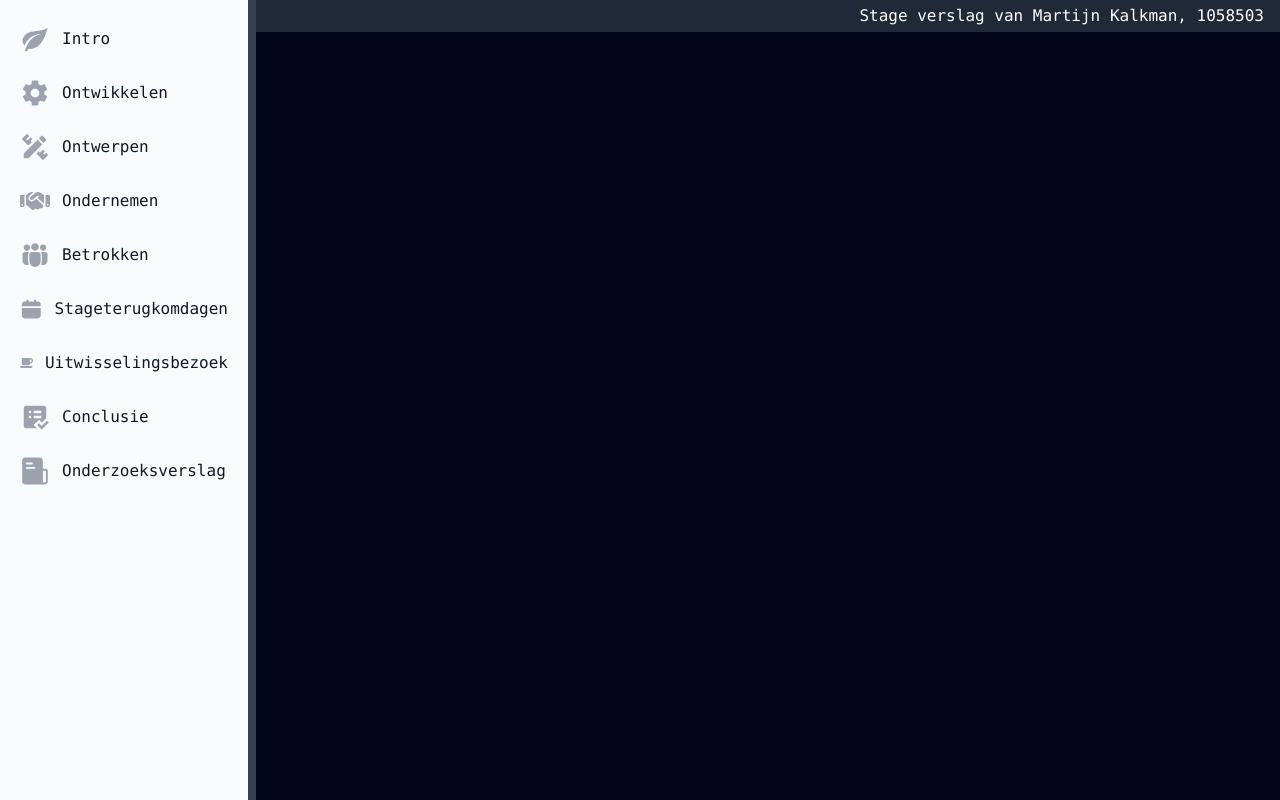
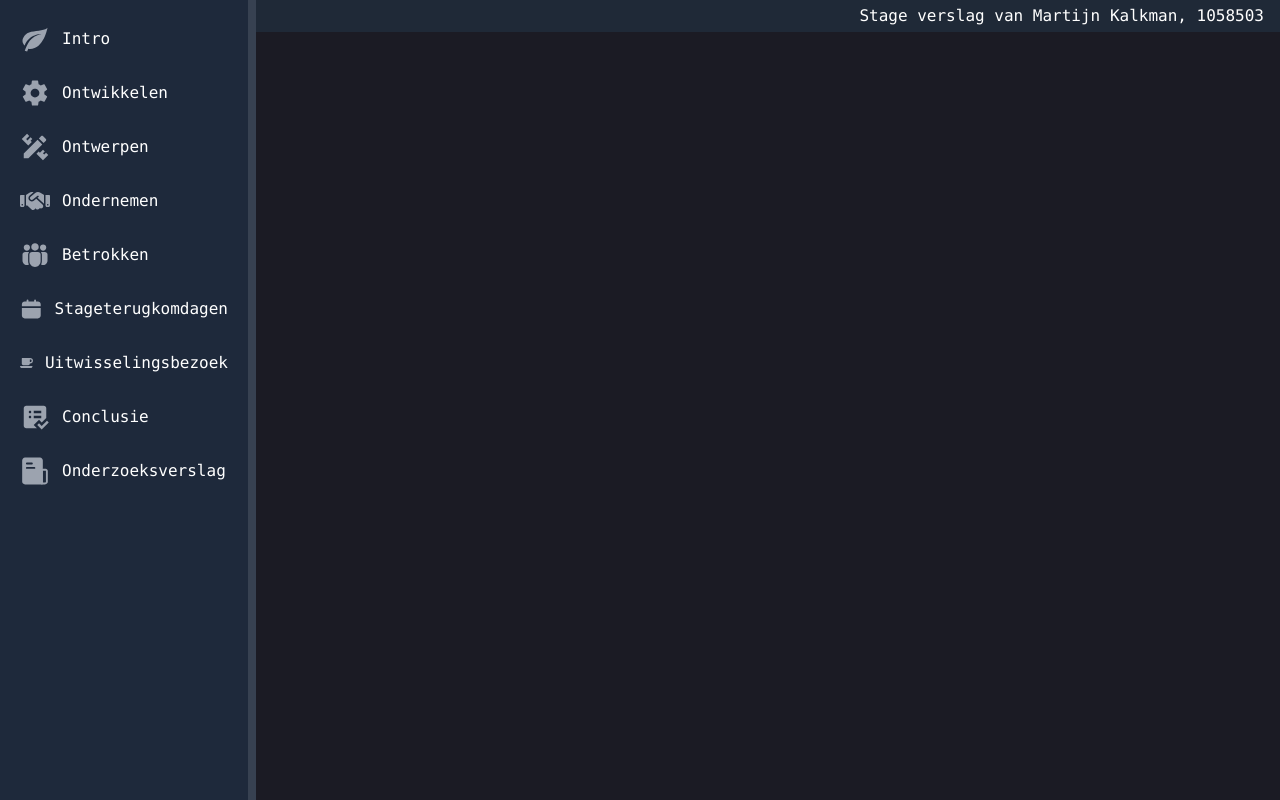
Before and after one commit to Martijn-Kalkman/stage, a Nuxt app: page /components/navbar in a window 1280 px wide. Built offline with nearby package versions, Linux system fonts and the light colour scheme.

Commit message:
removed code that did nothing

```diff
--- a/pages/components/block.vue
+++ /dev/null
@@ -1,35 +0,0 @@
-<template>
-  <NuxtLink
-    :to="nuxtlink"
-    :class="[
-      'lg:w-3/12 w-full hidden lg:block text-white text-center p-4 lg:mx-8 lg:-mt-20 rounded-2xl h-52',
-      active ? 'bg-gray-500' : 'bg-[#72A97B]',
-    ]"
-  >
-    <h4 class="text-4xl font-bold">{{ title }}</h4>
-    <div class="flex mt-8 justify-center h-full">
-      <Icon class="w-20 h-20" :name="icon" />
-    </div>
-  </NuxtLink>
-</template>
-
-<script setup>
-const props = defineProps({
-  title: {
-    type: String,
-    required: true,
-  },
-  icon: {
-    type: String,
-    required: true,
-  },
-  active: {
-    type: Boolean,
-    default: false,
-  },
-  nuxtlink: {
-    type: String,
-    required: false,
-  },
-});
-</script>
--- a/pages/components/blocks/introblocks.vue
+++ /dev/null
@@ -1,30 +0,0 @@
-<template>
-  <div
-    class="flex items-center justify-center px-4 py-8 bg-[#FDFBD4] text-black font-bold text-4xl font-bold text-center rounded-2xl"
-  >
-    <div>
-      <!-- Display the text -->
-      <p>{{ text }}</p>
-
-      <!-- Display the icon if provided -->
-      <div v-if="icon" class="mt-2">
-        <img :src="icon" alt="icon" class="w-16 mx-auto" />
-      </div>
-    </div>
-  </div>
-</template>
-
-<script>
-export default {
-  props: {
-    text: {
-      type: String,
-      required: true,
-    },
-    icon: {
-      type: String,
-      required: false,
-    },
-  },
-};
-</script>
--- a/pages/components/largeBlock.vue
+++ /dev/null
@@ -1,16 +0,0 @@
-<template>
-  <div :class="alignEnd ? 'flex justify-end' : 'flex justify-start'">
-    <div
-      class="bg-[#343434] shadow-lg shadow-black shadow-b-2xl shadow-r-2xl my-10 h-[30rem] rounded-2xl w-9/12 flex items-center"
-    ></div>
-  </div>
-</template>
-
-<script setup>
-const props = defineProps({
-  alignEnd: {
-    type: Boolean,
-    default: true,
-  },
-});
-</script>
--- a/pages/components/navbar.vue
+++ b/pages/components/navbar.vue
@@ -6,7 +6,7 @@
       data-drawer-toggle="default-sidebar"
       aria-controls="default-sidebar"
       type="button"
-      class="inline-flex items-center p-2 mt-2 ms-3 text-sm text-gray-500 rounded-lg sm:hidden hover:bg-gray-100 focus:outline-none focus:ring-2 focus:ring-gray-200 dark:text-gray-400 dark:hover:bg-gray-700 dark:focus:ring-gray-600"
+      class="inline-flex items-center p-2 mt-2 ms-3 text-sm text-white rounded-lg sm:hidden focus:outline-none focus:ring-2  hover:bg-gray-700 focus:ring-gray-600"
       @click="toggleSidebar"
     >
       <span class="sr-only">Open sidebar</span>
@@ -36,7 +36,7 @@
       aria-label="Sidebar"
     >
       <div
-        class="h-full px-3 py-4 overflow-y-auto bg-gray-50 dark:bg-gray-800 relative"
+        class="h-full px-3 py-4 overflow-y-auto bg-slate-800 relative"
       >
         <!-- Close button in the top left corner of the mobile sidebar, shown only on mobile -->
         <button
@@ -65,7 +65,7 @@
           <li>
             <NuxtLink
               to="/"
-              class="flex items-center p-2 text-gray-900 rounded-lg dark:text-white hover:bg-gray-100 dark:hover:bg-gray-700 group"
+              class="flex items-center p-2 text-white rounded-lg hover:bg-gray-700 group"
             >
               <svg
                 width="30"
@@ -86,7 +86,7 @@
           <li>
             <NuxtLink
               to="/ontwikkelen"
-              class="flex items-center p-2 text-gray-900 rounded-lg dark:text-white hover:bg-gray-100 dark:hover:bg-gray-700 group"
+              class="flex items-center p-2 text-white rounded-lg hover:bg-gray-700 group"
             >
               <svg
                 width="30"
@@ -107,7 +107,7 @@
           <li>
             <NuxtLink
               to="/ontwerpen"
-              class="flex items-center p-2 text-gray-900 rounded-lg dark:text-white hover:bg-gray-100 dark:hover:bg-gray-700 group"
+              class="flex items-center p-2 text-white rounded-lg hover:bg-gray-700 group"
             >
               <svg
                 width="30"
@@ -128,7 +128,7 @@
           <li>
             <NuxtLink
               to="ondernemen"
-              class="flex items-center p-2 text-gray-900 rounded-lg dark:text-white hover:bg-gray-100 dark:hover:bg-gray-700 group"
+              class="flex items-center p-2 text-white rounded-lg hover:bg-gray-100 hover:bg-gray-700 group"
             >
               <svg
                 width="30"
@@ -149,7 +149,7 @@
           <li>
             <NuxtLink
               to="/betrokken"
-              class="flex items-center p-2 text-gray-900 rounded-lg dark:text-white hover:bg-gray-100 dark:hover:bg-gray-700 group"
+              class="flex items-center p-2 text-white rounded-lg hover:bg-gray-700 group"
             >
               <svg
                 width="30"
@@ -170,7 +170,7 @@
           <li>
             <NuxtLink
               to="/stageterugkomdagen"
-              class="flex items-center p-2 text-gray-900 rounded-lg dark:text-white hover:bg-gray-100 dark:hover:bg-gray-700 group"
+              class="flex items-center p-2 rounded-lg text-white hover:bg-gray-700 group"
             >
               <svg
                 width="30"
@@ -191,7 +191,7 @@
           <li>
             <NuxtLink
               to="/uitwisselingsbezoek"
-              class="flex items-center p-2 text-gray-900 rounded-lg dark:text-white hover:bg-gray-100 dark:hover:bg-gray-700 group"
+              class="flex items-center p-2 text-white rounded-lgtext-white hover:bg-gray-700 group"
             >
               <svg
                 width="30"
@@ -219,7 +219,7 @@
           <li>
             <NuxtLink
               to="/conclusie"
-              class="flex items-center p-2 text-gray-900 rounded-lg dark:text-white hover:bg-gray-100 dark:hover:bg-gray-700 group"
+              class="flex items-center p-2  rounded-lg text-white hover:bg-gray-700  group"
             >
               <svg
                 width="30"
@@ -240,7 +240,7 @@
           <li>
             <NuxtLink
               to="/onderzoeksverslag"
-              class="flex items-center p-2 text-gray-900 rounded-lg dark:text-white hover:bg-gray-100 dark:hover:bg-gray-700 group"
+              class="flex items-center p-2 rounded-lg text-white hover:bg-gray-700 group"
             >
               <svg
                 width="30"
@@ -287,74 +287,7 @@
               <span class="ms-3">Onderzoeksverslag</span>
             </NuxtLink>
           </li>
-          <!-- <li>
-            <button
-              type="button"
-              class="flex items-center w-full p-2 text-base text-gray-900 transition duration-75 rounded-lg group hover:bg-gray-100 dark:text-white dark:hover:bg-gray-700"
-              aria-controls="dropdown-example"
-              @click="toggleDropdown"
-            >
-              <svg
-                class="flex-shrink-0 w-5 h-5 text-gray-500 transition duration-75 group-hover:text-gray-900 dark:text-gray-400 dark:group-hover:text-white"
-                aria-hidden="true"
-                xmlns="http://www.w3.org/2000/svg"
-                fill="currentColor"
-                viewBox="0 0 18 21"
-              >
-                <path
-                  d="M15 12a1 1 0 0 0 .962-.726l2-7A1 1 0 0 0 17 3H3.77L3.175.745A1 1 0 0 0 2.208 0H1a1 1 0 0 0 0 2h.438l.6 2.255v.019l2 7 .746 2.986A3 3 0 1 0 9 17a2.966 2.966 0 0 0-.184-1h2.368c-.118.32-.18.659-.184 1a3 3 0 1 0 3-3H6.78l-.5-2H15Z"
-                />
-              </svg>
-              <span
-                class="flex-1 ms-3 text-left rtl:text-right whitespace-nowrap"
-              >
-                E-commerce
-              </span>
-              <svg
-                class="w-3 h-3"
-                aria-hidden="true"
-                xmlns="http://www.w3.org/2000/svg"
-                fill="none"
-                viewBox="0 0 10 6"
-              >
-                <path
-                  stroke="currentColor"
-                  stroke-linecap="round"
-                  stroke-linejoin="round"
-                  stroke-width="2"
-                  d="m1 1 4 4 4-4"
-                />
-              </svg>
-            </button>
-            <ul
-              v-show="dropdownVisible"
-              id="dropdown-example"
-              class="py-2 space-y-2"
-            >
-              <li>
-                <a
-                  href="#"
-                  class="flex items-center w-full p-2 text-gray-900 transition duration-75 rounded-lg pl-11 group hover:bg-gray-100 dark:text-white dark:hover:bg-gray-700"
-                  >Products</a
-                >
-              </li>
-              <li>
-                <a
-                  href="#"
-                  class="flex items-center w-full p-2 text-gray-900 transition duration-75 rounded-lg pl-11 group hover:bg-gray-100 dark:text-white dark:hover:bg-gray-700"
-                  >Billing</a
-                >
-              </li>
-              <li>
-                <a
-                  href="#"
-                  class="flex items-center w-full p-2 text-gray-900 transition duration-75 rounded-lg pl-11 group hover:bg-gray-100 dark:text-white dark:hover:bg-gray-700"
-                  >Invoice</a
-                >
-              </li>
-            </ul>
-          </li> -->
-          <!-- Other sidebar items here (unchanged) -->
+
         </ul>
       </div>
     </aside>
@@ -367,18 +300,14 @@ import { ref, computed } from "vue";
 export default {
   name: "Sidebar",
   setup() {
-    // State for controlling the dropdown visibility
     const dropdownVisible = ref(false);
 
-    // State for controlling the sidebar visibility
     const sidebarVisible = ref(false);
 
-    // Function to toggle dropdown visibility
     const toggleDropdown = () => {
       dropdownVisible.value = !dropdownVisible.value;
     };
 
-    // Function to toggle sidebar visibility on mobile
     const toggleSidebar = () => {
       sidebarVisible.value = !sidebarVisible.value;
     };
--- a/pages/css/main.css
+++ b/pages/css/main.css
@@ -3,14 +3,13 @@
 @tailwind utilities;
 
 body {
-  background-color: #02041a;
-  @apply font-mono; /* Applying monospace font globally */
+  background-color: #1b1b24;
+  @apply font-mono;
 }
 
 @layer base {
-  /* You can add more base customizations here */
 }
 
 .router-link-active {
-  @apply font-bold font-mono; /* Applying monospace font to active links */
+  @apply font-bold font-mono;
 }
--- a/pages/index.vue
+++ b/pages/index.vue
@@ -5,8 +5,8 @@ import Navbar from "./components/navbar.vue";
 <template>
   <Navbar />
 
-  <div class="sm:ml-64 text-xl text-gray-300">
-    <div class="mx-auto 2xl:w-6/12 p-4 mt-12">
+  <div class="sm:ml-64 text-xl  text-gray-300">
+    <div class="mx-auto rounded-xl 2xl:w-6/12 p-4 mt-12">
       <div class="">
         <h1 class="text-6xl text-white mb-4 font-bold text-center">Stage bij LeafyLines</h1>
       </div>
```
Also changed, not shown: pages/components/intro.vue (deleted, +0 -58 lines).
